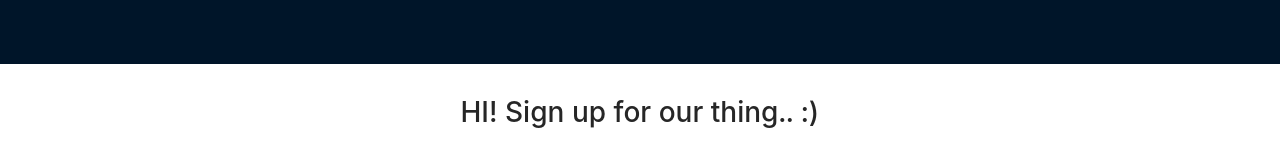
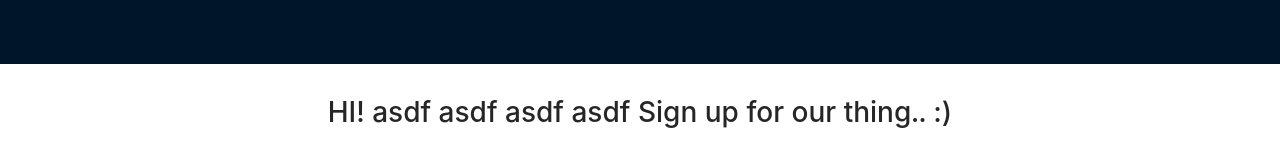
Before and after one commit to raubrey2014/firebase-ci-example, a Next.js app in the folder front-end/: page / in a window 1280 px wide. Shown: the top 167 px of the page. Built offline with nearby package versions, Linux system fonts and the light colour scheme; no server answers; the database is empty.

Commit message:
another update

```diff
--- a/front-end/pages/index.tsx
+++ b/front-end/pages/index.tsx
@@ -32,7 +32,9 @@ export default function Home() {
       </Head>
 
       <main className={styles.main}>
-        <h1 className={styles.title}>HI! Sign up for our thing.. :)</h1>
+        <h1 className={styles.title}>
+          HI! asdf asdf asdf asdf Sign up for our thing.. :)
+        </h1>
 
         <Row>
           <Col xs={24} sm={10} style={{ margin: 10 }}>
```
